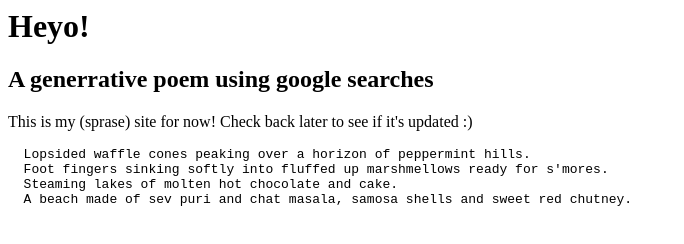
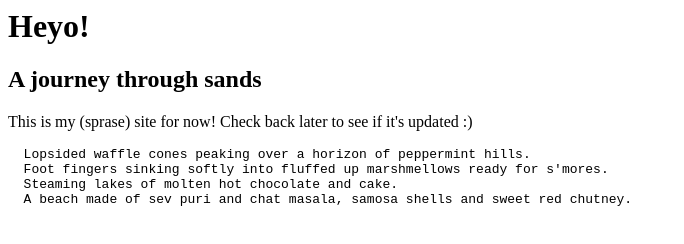
Before and after one commit to mmausambi/mmausambi.github.io, a plain HTML site: page index.html in a window 1280 px wide. Shown: the whole page, without its empty margins (0-684 px from the left). Drawn offline with Linux system fonts and the light colour scheme.

Commit message:
Update index.html

```diff
--- a/index.html
+++ b/index.html
@@ -6,7 +6,7 @@
 <body>
   <p>
     <h1>Heyo!</h1>
-    <h2>A generrative poem using google searches</h2>
+    <h2>A journey through sands</h2>
     This is my (sprase) site for now!
     Check back later to see if it's updated :)
   </p>
```
